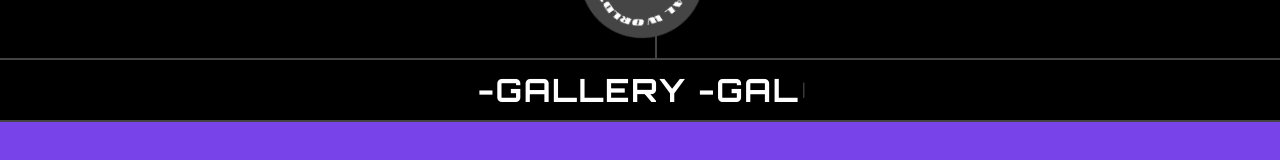
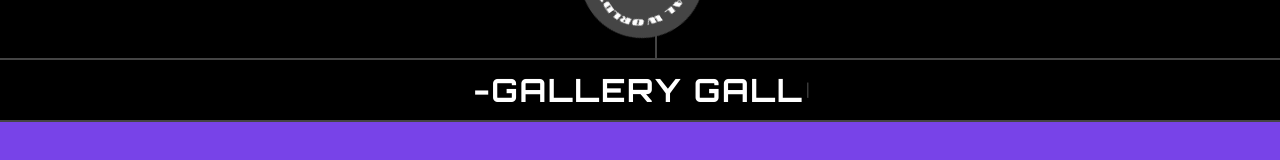
Before and after one commit to react-app-HI-group-8/react-app-g8, a React (Create React App) app: page / in a window 1280 px wide. Shown: the part 742-902 px from the top of the page. Built offline with nearby package versions, Linux system fonts and the light colour scheme.

Commit message:
UPDATE: naming conventions core.ignorecase false

```diff
--- a/src/components/Banner/Banner.jsx
+++ b/src/components/Banner/Banner.jsx
@@ -1,14 +1,10 @@
 import React from "react";
 import "./Banner.scss";
-import {
-  Cursor,
-  useTypewriter,
-} from "react-simple-typewriter";
+import { Cursor, useTypewriter } from "react-simple-typewriter";
 
 const HEADING_NAME = {
-  gallery: "-GALLERY -GALLERY",
-  marketPlace:
-    "-MARKETPLACE -MARKETPLACE ",
+  gallery: "-GALLERY GALLERY-",
+  marketPlace: "-MARKETPLACE MARKETPLACE- ",
 };
 
 const Banner = ({ headingType }) => {
```
